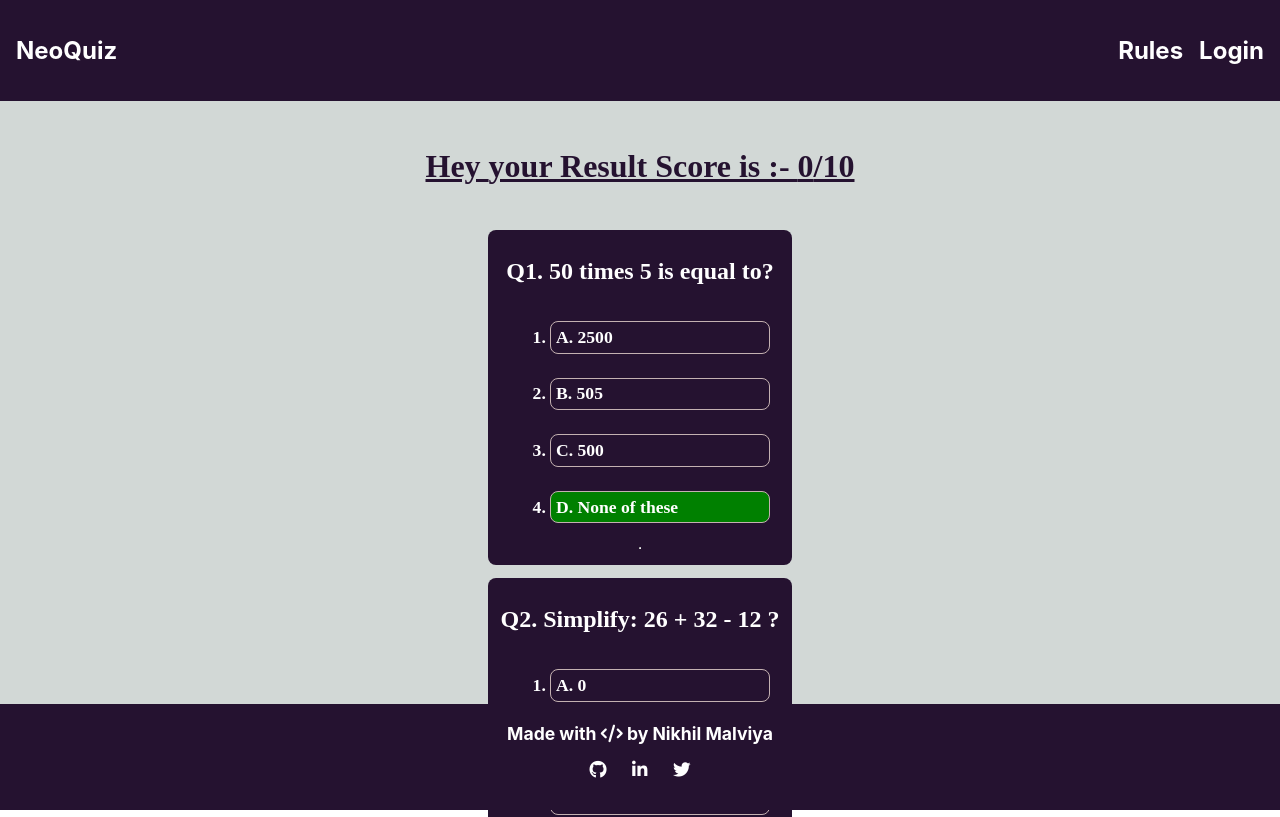
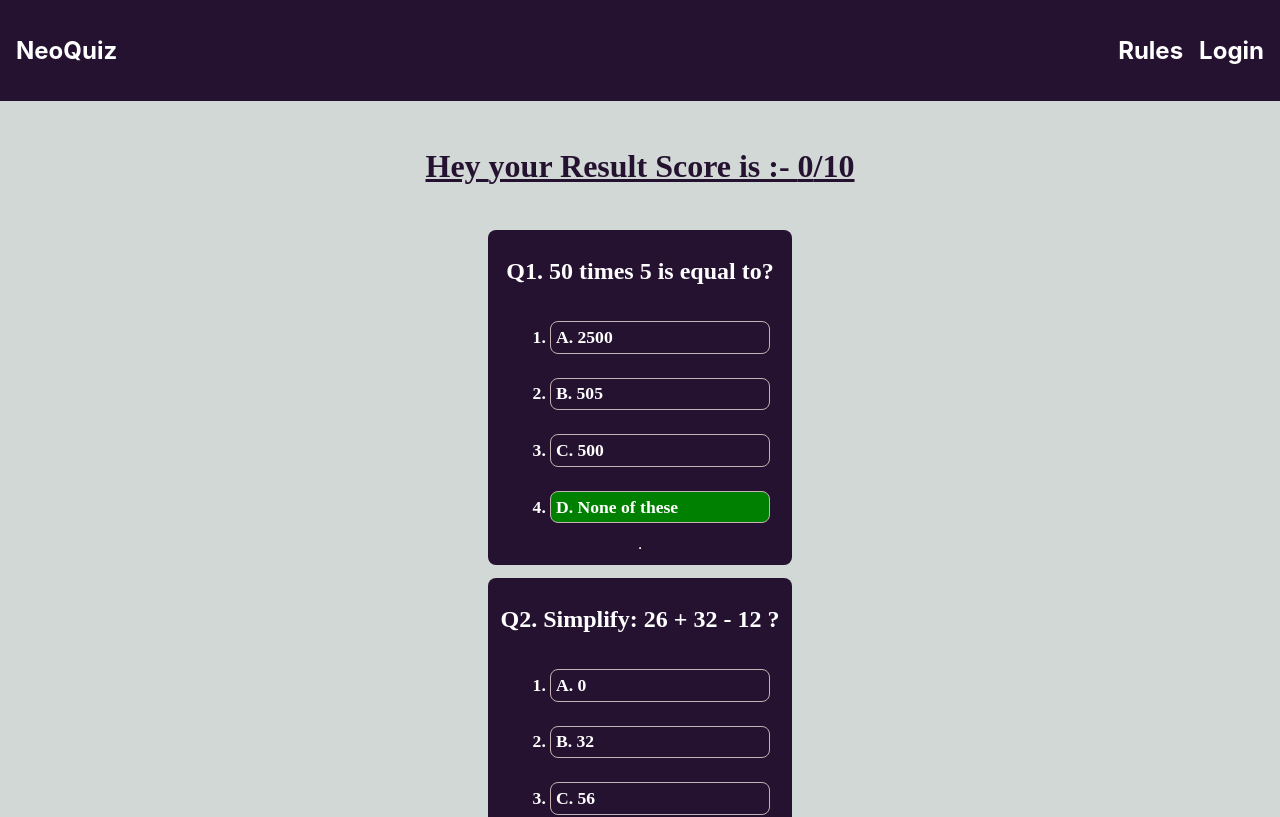
Before and after one commit to nikk422/neo-quiz, a React (Create React App) app: page /result in a window 1280 px wide. Shown: the top 817 px of the page. Built offline with nearby package versions, Linux system fonts and the light colour scheme; a web font is replaced by a local one.

Commit message:
Update result.css

```diff
--- a/src/pages./Result/result.css
+++ b/src/pages./Result/result.css
@@ -7,7 +7,7 @@
     gap:1.5rem;
     background-color:var(--secondary-color);
     padding:1.6rem;
-    height: 69vh;
+    /* height: 69vh; */
     font-family: 'Libre Bodoni', serif;
 }
 
```
